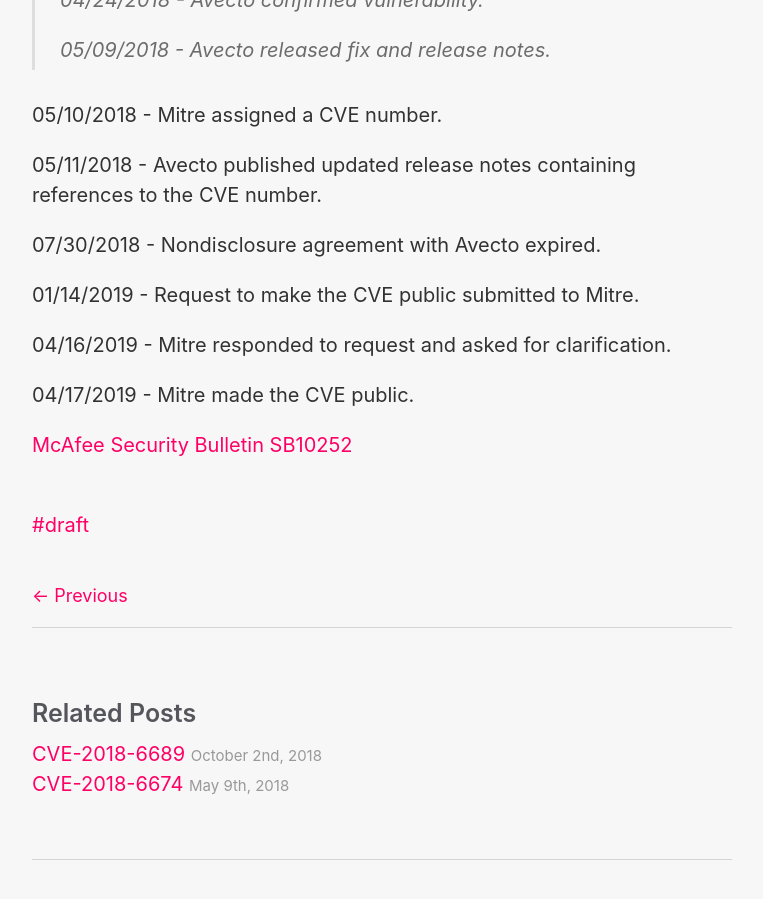
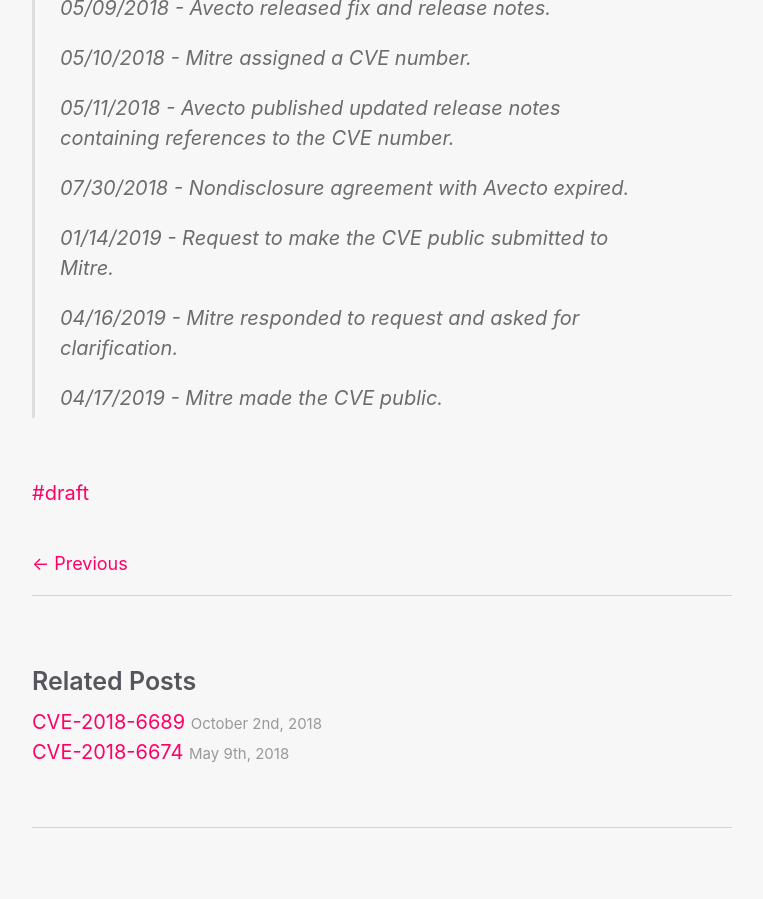
Before and after one commit to HackAndPwn/HackAndPwn.github.io, a Jekyll site: the page built from _posts/2019-04-17-cve-2018-10959.md, in a window 1280 px wide and 900 px high, scrolled down 3459 px. Shown: the whole window, without its empty margins (258-1021 px from the left). Built offline with Jekyll 4.4.1, drawn with Linux system fonts in a browser that asks for light colours; after the commit the page ends 4327 px from its top, so only the background shows below that.

Commit message:
code block full timeline

```diff
--- a/_posts/2019-04-17-cve-2018-10959.md
+++ b/_posts/2019-04-17-cve-2018-10959.md
@@ -26,9 +26,7 @@
 
 ~~~~~~~~~~~~
  <AddAdmin>
-
- <Rule FilePath="%ProgramFiles%\Wireshark\Wireshark.exe" />
-
+	<Rule FilePath="%ProgramFiles%\Wireshark\Wireshark.exe" />
  </AddAdmin>
 ~~~~~~~~~~~~
 In this rule, whenever a standard user launches Wireshark, it would automatically be elevated by Avecto.
@@ -77,18 +75,15 @@
 > 04/24/2018 - Avecto confirmed vulnerability.
 >
 > 05/09/2018 - Avecto released fix and release notes.
-
-05/10/2018 - Mitre assigned a CVE number.
-
-05/11/2018 - Avecto published updated release notes containing references to the CVE number.
-
-07/30/2018 - Nondisclosure agreement with Avecto expired.
-
-01/14/2019 - Request to make the CVE public submitted to Mitre.
-
-04/16/2019 - Mitre responded to request and asked for clarification.
-
-04/17/2019 - Mitre made the CVE public.
-
-
-[McAfee Security Bulletin SB10252](https://kc.mcafee.com/corporate/index?page=content&id=SB10252)
+>
+> 05/10/2018 - Mitre assigned a CVE number.
+>
+> 05/11/2018 - Avecto published updated release notes containing references to the CVE number.
+>
+> 07/30/2018 - Nondisclosure agreement with Avecto expired.
+>
+> 01/14/2019 - Request to make the CVE public submitted to Mitre.
+>
+> 04/16/2019 - Mitre responded to request and asked for clarification.
+>
+> 04/17/2019 - Mitre made the CVE public.
```
